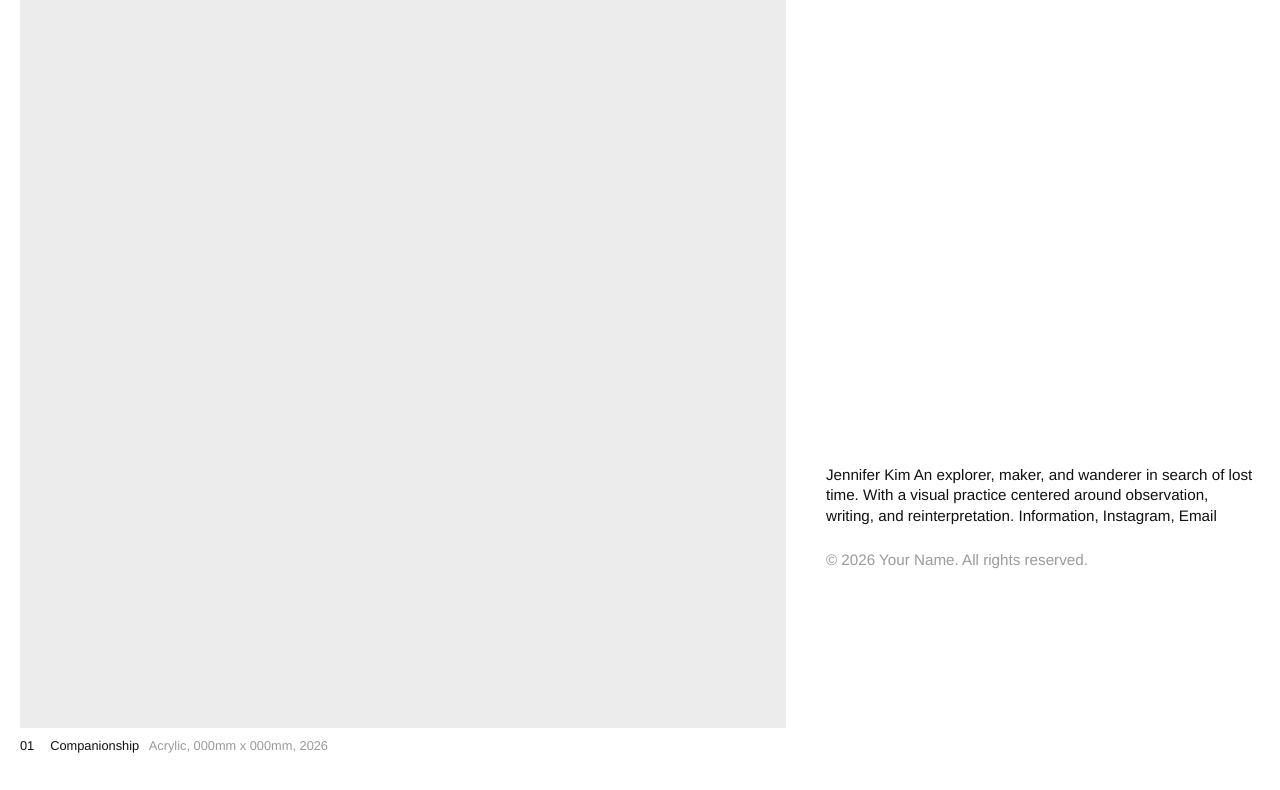
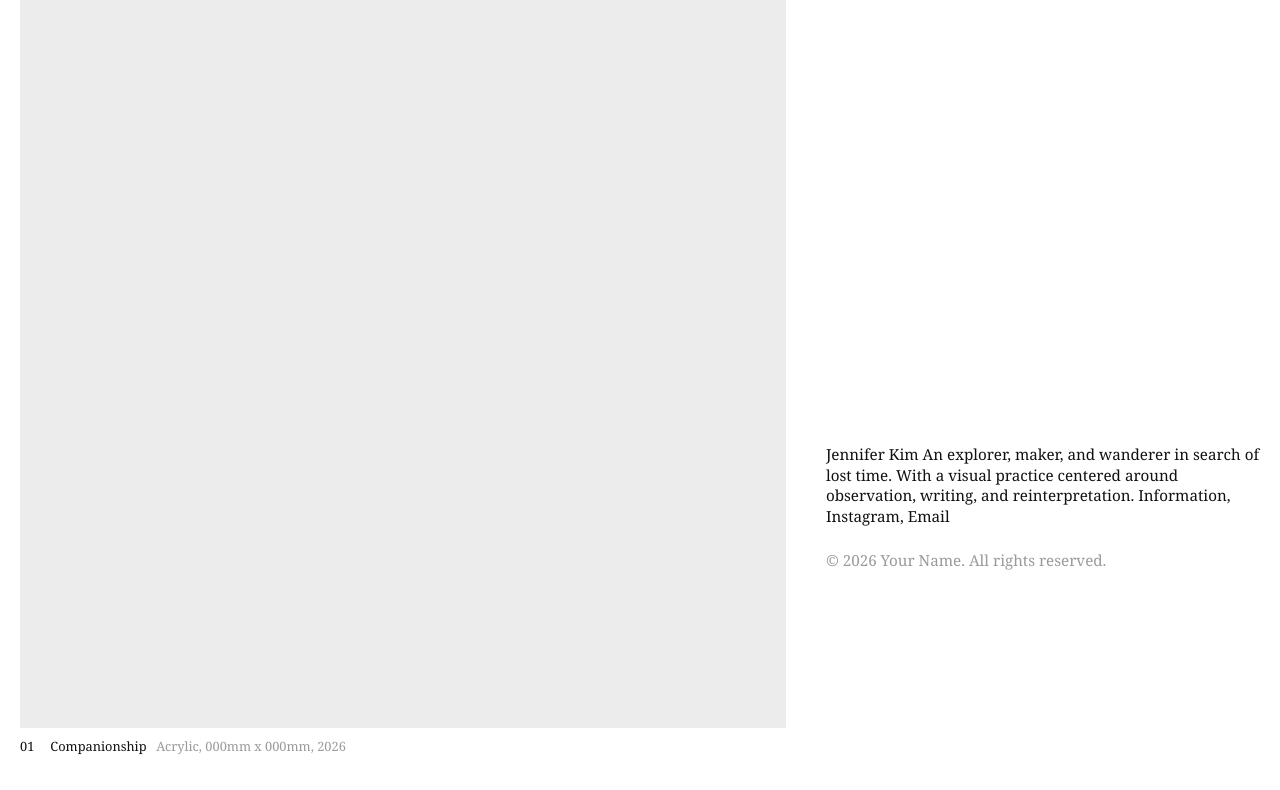
Before and after one commit to jenniferdbkim/Jennifer-Kim, a plain HTML site: page index.html in a window 1280 px wide. Shown: the part 249-1039 px from the top of the page. Drawn offline with Linux system fonts and the light colour scheme.

Commit message:
Update style.css

```diff
--- a/style.css
+++ b/style.css
@@ -5,8 +5,7 @@
   --muted: #9a9a9a;
   --placeholder: #ececec;
   --gap: 1.25rem;
-  --font: "Helvetica Neue", Helvetica, Arial, system-ui, sans-serif;
-
+  --font: "Instrument Serif", Georgia, "Times New Roman", serif;
 }
 }
 
```
